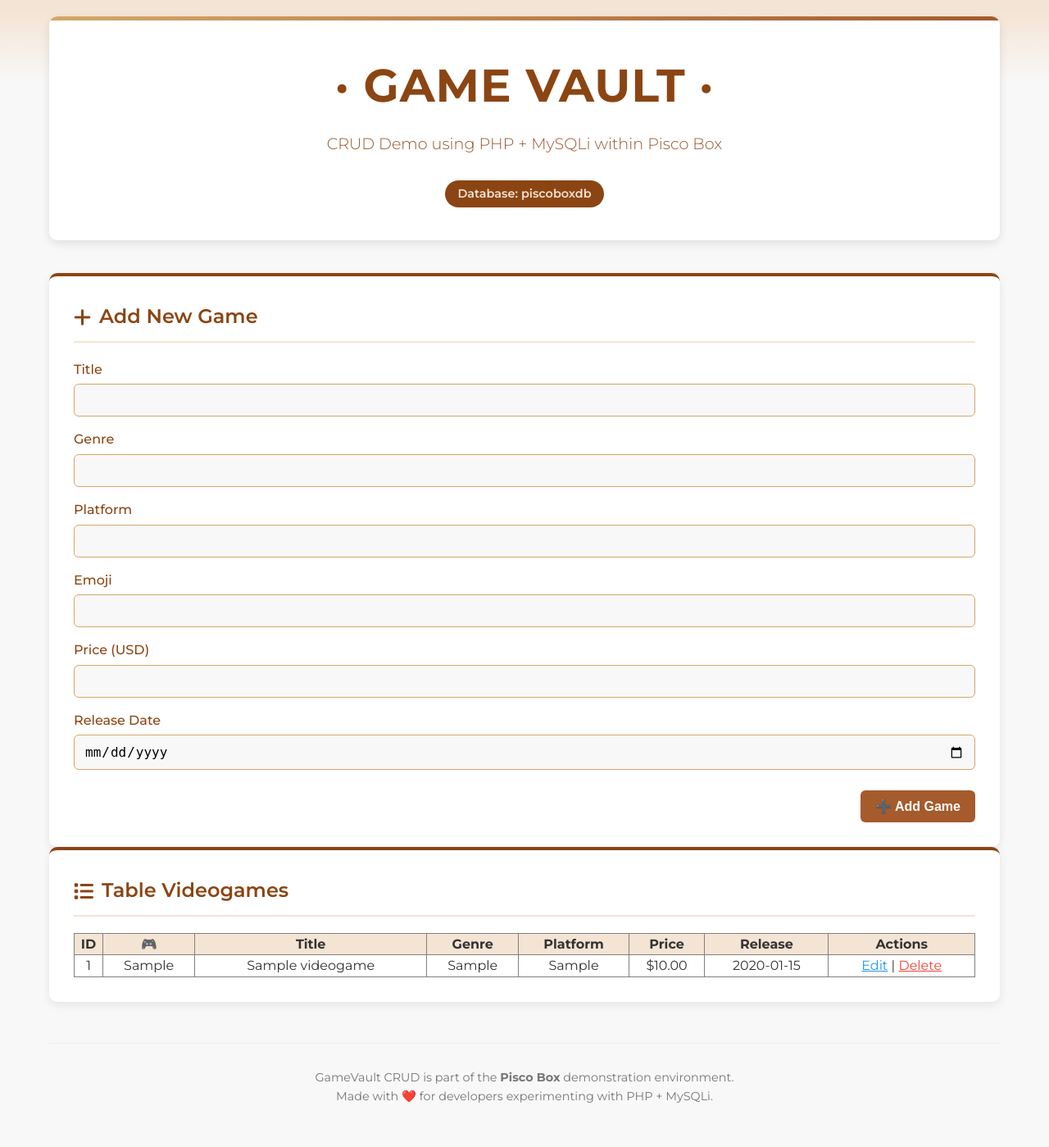
After one commit to philbone/piscobox, a PHP site: page /piscoweb/demos/gamevault_mysqli.php in a window 1280 px wide. The commit adds this page. Shown: the whole page at 82% size. Run offline with PHP 8.4, Linux system fonts and the light colour scheme; tables that the repository leaves empty hold one stand-in row (values such as "Sample post").

Commit message:
chore: Add PHP mysqli demo script
- Add SQL script to create the "videogames" table
- Create an edit form and table in PHP
- Create a connection and CRUD layer using mysqli

```diff
--- /dev/null
+++ b/public_html/piscoweb/demos/gamevault_mysqli.php
@@ -0,0 +1,224 @@
+<?php
+/******************************************************
+ * GameVault - Styled CRUD Demo using PHP + MySQLi
+ * ----------------------------------------------------
+ * Requirements: PHP with mysqli extension enabled.
+ * Database: piscoboxdb (see SQL script below)
+ ******************************************************/
+
+$host = "localhost";
+$user = "piscoboxuser";
+$pass = "DevPassword123";
+$dbname = "piscoboxdb";
+
+$conn = new mysqli($host, $user, $pass, $dbname);
+if ($conn->connect_error) {
+    die("Connection failed: " . $conn->connect_error);
+}
+
+// CREATE
+if (isset($_POST['create'])) {
+    $title = $_POST['title'];
+    $genre = $_POST['genre'];
+    $platform = $_POST['platform'];
+    $emoji = $_POST['emoji'];
+    $price = $_POST['price'];
+    $fecha = $_POST['release_date'];
+
+    $stmt = $conn->prepare("INSERT INTO videogames (title, genre, platform, emoji, price, release_date) VALUES (?, ?, ?, ?, ?, ?)");
+    $stmt->bind_param("ssssds", $title, $genre, $platform, $emoji, $price, $fecha);
+    $stmt->execute();
+    $stmt->close();
+    header("Location: " . $_SERVER['PHP_SELF']);
+    exit;
+}
+
+// UPDATE
+if (isset($_POST['update'])) {
+    $id = $_POST['id'];
+    $title = $_POST['title'];
+    $genre = $_POST['genre'];
+    $platform = $_POST['platform'];
+    $emoji = $_POST['emoji'];
+    $price = $_POST['price'];
+    $fecha = $_POST['release_date'];
+
+    $stmt = $conn->prepare("UPDATE videogames SET title=?, genre=?, platform=?, emoji=?, price=?, release_date=? WHERE id=?");
+    $stmt->bind_param("ssssdsi", $title, $genre, $platform, $emoji, $price, $fecha, $id);
+    $stmt->execute();
+    $stmt->close();
+    header("Location: " . $_SERVER['PHP_SELF']);
+    exit;
+}
+
+// DELETE
+if (isset($_GET['delete'])) {
+    $id = intval($_GET['delete']);
+    $stmt = $conn->prepare("DELETE FROM videogames WHERE id=?");
+    $stmt->bind_param("i", $id);
+    $stmt->execute();
+    $stmt->close();
+    header("Location: " . $_SERVER['PHP_SELF']);
+    exit;
+}
+
+// READ
+$result = $conn->query("SELECT * FROM videogames ORDER BY id DESC");
+?>
+
+<!DOCTYPE html>
+<html lang="en">
+<head>
+    <meta charset="UTF-8">
+    <meta name="viewport" content="width=device-width, initial-scale=1.0">
+    <title>Pisco Box - GameVault CRUD Demo</title>
+    <link rel="icon" href="/favicon.ico" type="image/x-icon">
+    <link rel="icon" type="image/png" href="/favicon.png" sizes="32x32">
+    <link href="https://fonts.googleapis.com/css2?family=Montserrat:wght@300;400;500;600;700&family=Source+Code+Pro:wght@400;500&display=swap" rel="stylesheet">
+    <link rel="stylesheet" type="text/css" href="../piscostyle.css">
+    <link rel="stylesheet" href="https://cdnjs.cloudflare.com/ajax/libs/font-awesome/6.4.0/css/all.min.css">
+</head>
+
+<body>
+<div class="container">
+    <header class="header">
+        <h1 class="logo">· GAME VAULT ·</h1>
+        <p class="tagline">CRUD Demo using PHP + MySQLi within Pisco Box</p>
+        <span class="version">Database: piscoboxdb</span>
+    </header>
+
+    <div class="content-wide">
+        <!-- FORM CARD -->
+<div class="card">
+    <?php if (isset($_GET['edit'])):
+        $id = intval($_GET['edit']);
+        $res = $conn->query("SELECT * FROM videogames WHERE id=$id");
+        $game = $res->fetch_assoc();
+    ?>
+        <h2 class="card-title"><i class="fas fa-pen"></i> Edit Game</h2>
+        <form method="post" class="game-form">
+            <input type="hidden" name="id" value="<?= $game['id'] ?>">
+
+            <div class="form-group">
+                <label for="title">Title</label>
+                <input type="text" name="title" id="title" value="<?= htmlspecialchars($game['title']) ?>" required>
+            </div>
+
+            <div class="form-group">
+                <label for="genre">Genre</label>
+                <input type="text" name="genre" id="genre" value="<?= htmlspecialchars($game['genre']) ?>" required>
+            </div>
+
+            <div class="form-group">
+                <label for="platform">Platform</label>
+                <input type="text" name="platform" id="platform" value="<?= htmlspecialchars($game['platform']) ?>" required>
+            </div>
+
+            <div class="form-group">
+                <label for="emoji">Emoji</label>
+                <input type="text" name="emoji" id="emoji" value="<?= htmlspecialchars($game['emoji']) ?>">
+            </div>
+
+            <div class="form-group">
+                <label for="price">Price (USD)</label>
+                <input type="number" step="0.01" name="price" id="price" value="<?= htmlspecialchars($game['price']) ?>">
+            </div>
+
+            <div class="form-group">
+                <label for="release_date">Release Date</label>
+                <input type="date" name="release_date" id="release_date" value="<?= htmlspecialchars($game['release_date']) ?>">
+            </div>
+
+            <div class="form-actions">
+                <input type="submit" name="update" value="💾 Update Game" class="btn btn-update">
+            </div>
+        </form>
+
+    <?php else: ?>
+        <h2 class="card-title"><i class="fas fa-plus"></i> Add New Game</h2>
+        <form method="post" class="game-form">
+
+            <div class="form-group">
+                <label for="title">Title</label>
+                <input type="text" name="title" id="title" required>
+            </div>
+
+            <div class="form-group">
+                <label for="genre">Genre</label>
+                <input type="text" name="genre" id="genre" required>
+            </div>
+
+            <div class="form-group">
+                <label for="platform">Platform</label>
+                <input type="text" name="platform" id="platform" required>
+            </div>
+
+            <div class="form-group">
+                <label for="emoji">Emoji</label>
+                <input type="text" name="emoji" id="emoji">
+            </div>
+
+            <div class="form-group">
+                <label for="price">Price (USD)</label>
+                <input type="number" step="0.01" name="price" id="price">
+            </div>
+
+            <div class="form-group">
+                <label for="release_date">Release Date</label>
+                <input type="date" name="release_date" id="release_date">
+            </div>
+
+            <div class="form-actions">
+                <input type="submit" name="create" value="➕ Add Game" class="btn btn-create">
+            </div>
+        </form>
+    <?php endif; ?>
+</div>
+
+    </div>
+
+    <div class="content-wide">
+        <!-- TABLE CARD -->
+        <div class="card">
+            <h2 class="card-title"><i class="fas fa-list"></i> Table Videogames  </h2>
+            <table border="1" cellpadding="5" style="width:100%; border-collapse:collapse; text-align:left;">
+                <tr style="background-color: var(--secondary); color: var(--dark); text-align: center;">
+                    <th>ID</th>
+                    <th>🎮</th>
+                    <th>Title</th>
+                    <th>Genre</th>
+                    <th>Platform</th>
+                    <th>Price</th>
+                    <th>Release</th>
+                    <th>Actions</th>
+                </tr>
+                <?php while ($row = $result->fetch_assoc()): ?>
+                    <tr style="text-align: center;">
+                        <td><?= $row['id'] ?></td>
+                        <td><?= htmlspecialchars($row['emoji']) ?></td>
+                        <td><?= htmlspecialchars($row['title']) ?></td>
+                        <td><?= htmlspecialchars($row['genre']) ?></td>
+                        <td><?= htmlspecialchars($row['platform']) ?></td>
+                        <td>$<?= number_format($row['price'], 2) ?></td>
+                        <td><?= htmlspecialchars($row['release_date']) ?></td>
+                        <td>
+                            <a href="?edit=<?= $row['id'] ?>" style="color:var(--info);">Edit</a> |
+                            <a href="?delete=<?= $row['id'] ?>" onclick="return confirm('Are you sure?')" style="color:var(--danger);">Delete</a>
+                        </td>
+                    </tr>
+                <?php endwhile; ?>
+            </table>
+        </div>
+    </div>
+
+    <div class="footer">
+        <p>GameVault CRUD is part of the <strong>Pisco Box</strong> demonstration environment.</p>
+        <p>Made with ❤️ for developers experimenting with PHP + MySQLi.</p>
+    </div>
+</div>
+</body>
+</html>
+
+<?php
+$conn->close();
+?>
--- a/public_html/piscoweb/piscostyle.css
+++ b/public_html/piscoweb/piscostyle.css
@@ -85,6 +85,12 @@ body {
 /* Main Content */
 .content {
     display: grid;
+    grid-template-columns: 1fr;
+    gap: 30px;
+}
+
+.content-wide {
+    display: contents;
     grid-template-columns: 1fr;
     gap: 30px;
 }
@@ -254,3 +260,86 @@ body {
         padding: 15px;
     }
 }
+
+/* -------------------------------
+   Game Form Styling
+--------------------------------*/
+.game-form {
+    display: flex;
+    flex-direction: column;
+    gap: 15px;
+}
+
+.form-group {
+    display: flex;
+    flex-direction: column;
+}
+
+.form-group label {
+    font-weight: 500;
+    color: var(--primary);
+    margin-bottom: 5px;
+}
+
+.form-group input {
+    padding: 10px 12px;
+    border: 1px solid var(--accent);
+    border-radius: 6px;
+    font-size: 1rem;
+    background-color: var(--light);
+    transition: border-color 0.2s ease, box-shadow 0.2s ease;
+}
+
+.form-group input:focus {
+    border-color: var(--primary-light);
+    box-shadow: 0 0 5px rgba(139, 69, 19, 0.3);
+    outline: none;
+}
+
+/* Form Actions */
+.form-actions {
+    margin-top: 10px;
+    display: flex;
+    justify-content: flex-end;
+}
+
+.btn {
+    border: none;
+    border-radius: 6px;
+    padding: 10px 18px;
+    font-size: 1rem;
+    font-weight: 600;
+    cursor: pointer;
+    transition: background-color 0.3s ease, transform 0.2s ease;
+    color: white;
+}
+
+.btn:hover {
+    transform: translateY(-2px);
+}
+
+/* Different button styles */
+.btn-create {
+    background-color: var(--primary-light);
+}
+
+.btn-create:hover {
+    background-color: #3e8e41;
+}
+
+.btn-update {
+    background-color: var(--secondary);
+    color: var(--primary);
+}
+
+.btn-update:hover {
+    background-color: #1976d2;
+    color: white;
+}
+
+/* Responsive tweak */
+@media (max-width: 600px) {
+    .game-form {
+        gap: 10px;
+    }
+}
```
